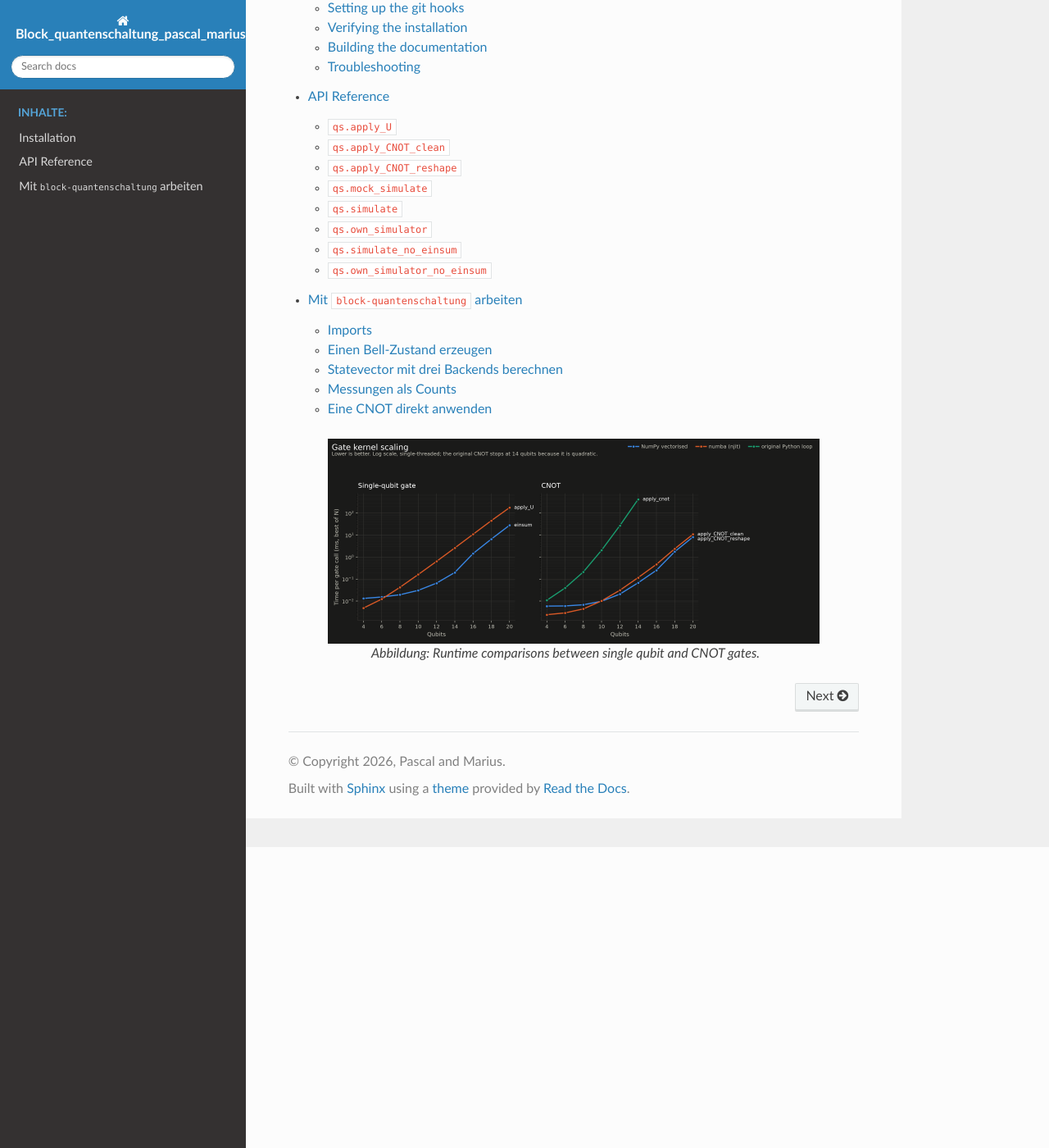
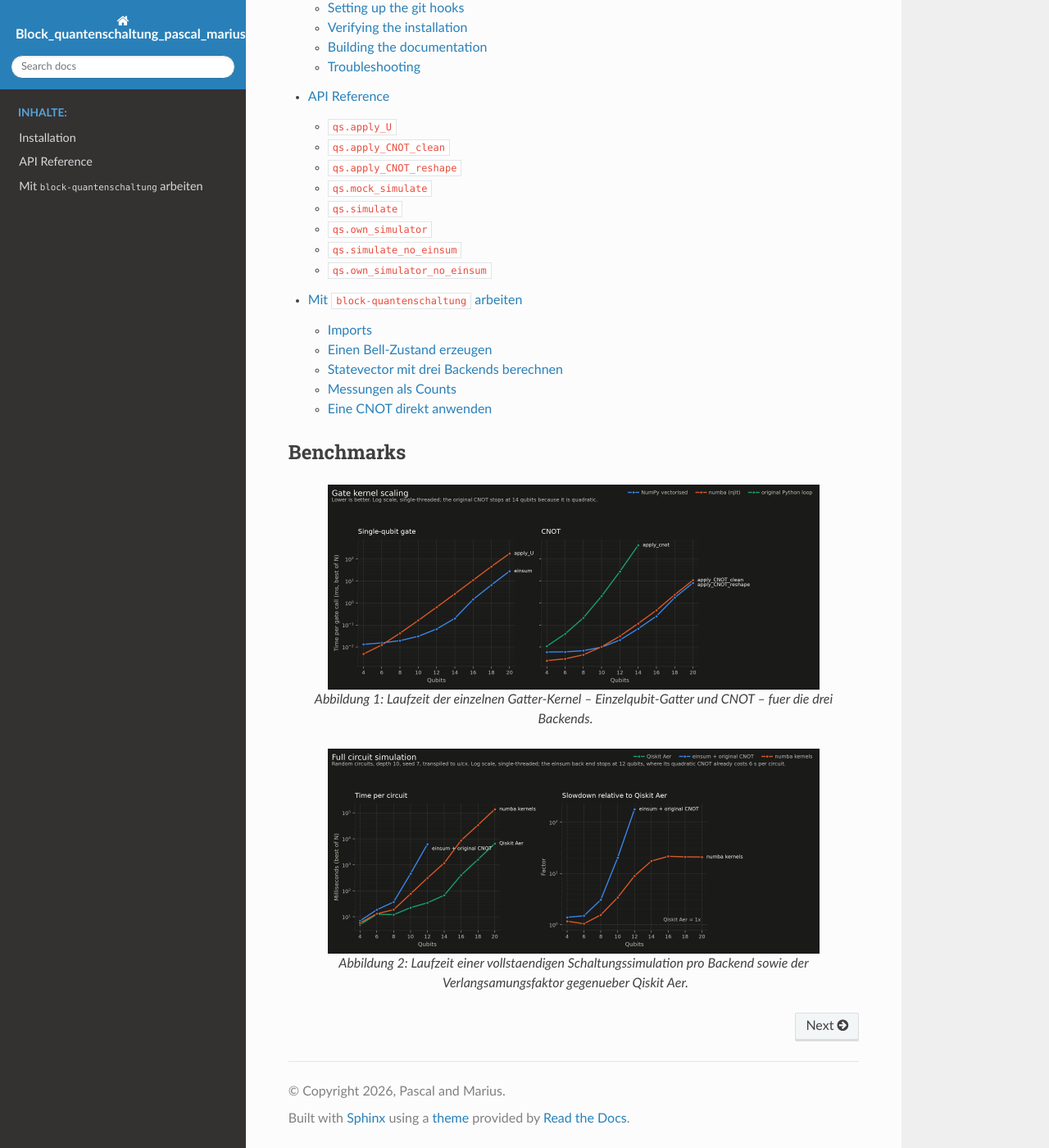
Before and after one commit to deprimierter-physiker/block_quantenschaltung, a Sphinx documentation site: the page built from docs/index.rst, in a window 1280 px wide and 1400 px high, scrolled down 367 px. Shown: the whole window at 82% size. Built offline with Sphinx 7.4.7 and the Read the Docs theme 3.1.0, drawn with Linux system fonts in a browser that asks for light colours.

Commit message:
clauded added new plots to the README and documentation

```diff
--- a/docs/index.rst
+++ b/docs/index.rst
@@ -14,9 +14,21 @@ Dokumentation für das Paket ``block-quantenschaltung``.
    notebooks/test_jnb
 
 
+Benchmarks
+----------
+
 .. figure:: /images/gate_benchmark_dark.png
    :alt: Runtime comparisons between single qubit and CNOT gates
    :width: 600px
    :align: center
 
-   Abbildung: Runtime comparisons between single qubit and CNOT gates.
+   Abbildung 1: Laufzeit der einzelnen Gatter-Kernel -- Einzelqubit-Gatter und CNOT --
+   fuer die drei Backends.
+
+.. figure:: /images/circuit_benchmark_dark.png
+   :alt: Runtime of a full circuit simulation per back end and the slowdown relative to Qiskit Aer
+   :width: 600px
+   :align: center
+
+   Abbildung 2: Laufzeit einer vollstaendigen Schaltungssimulation pro Backend sowie der
+   Verlangsamungsfaktor gegenueber Qiskit Aer.
```
Also changed, not shown: README.md (+9 -0 lines), docs/images/circuit_benchmark_dark.png (added), docs/images/circuit_benchmark_light.png (added).
